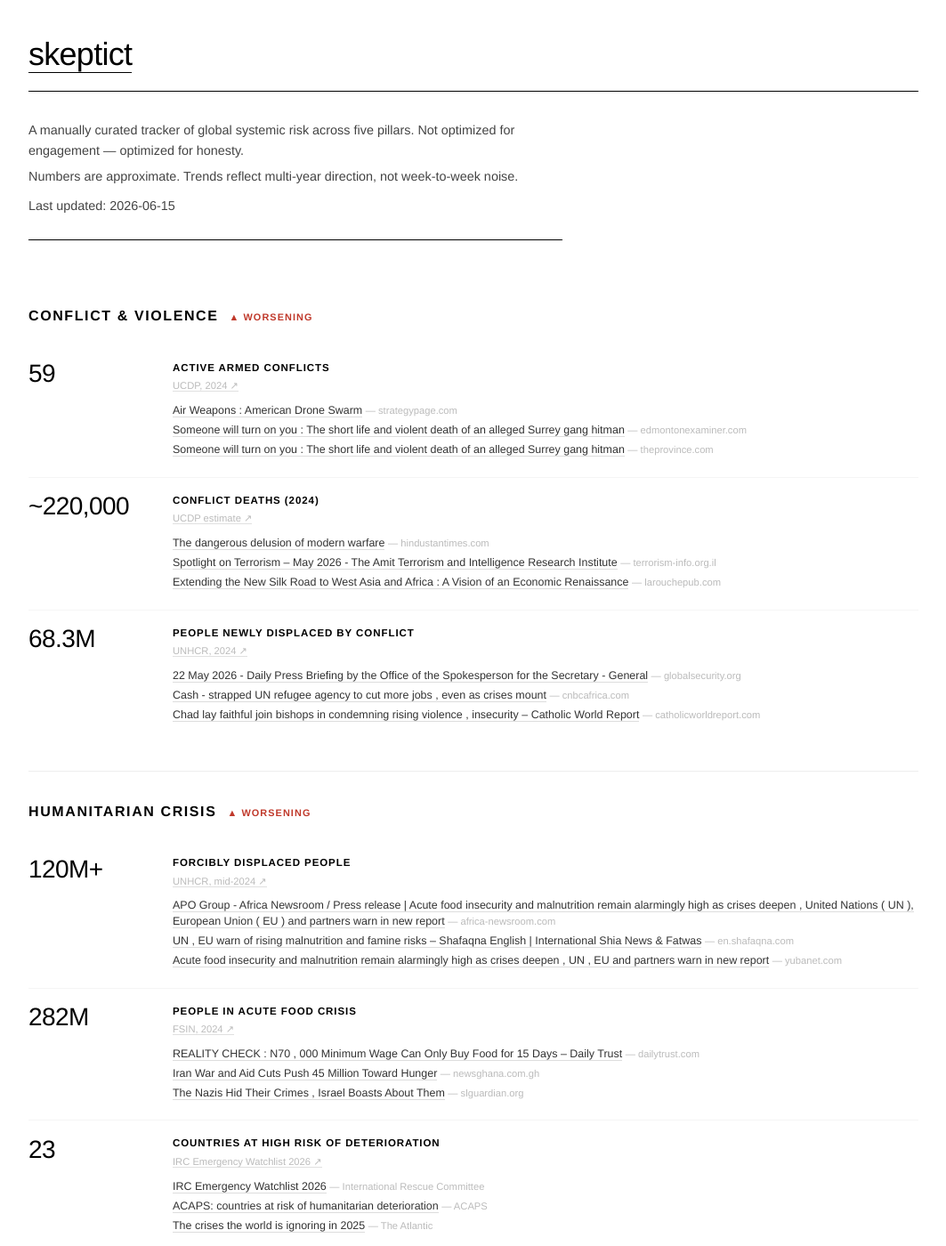
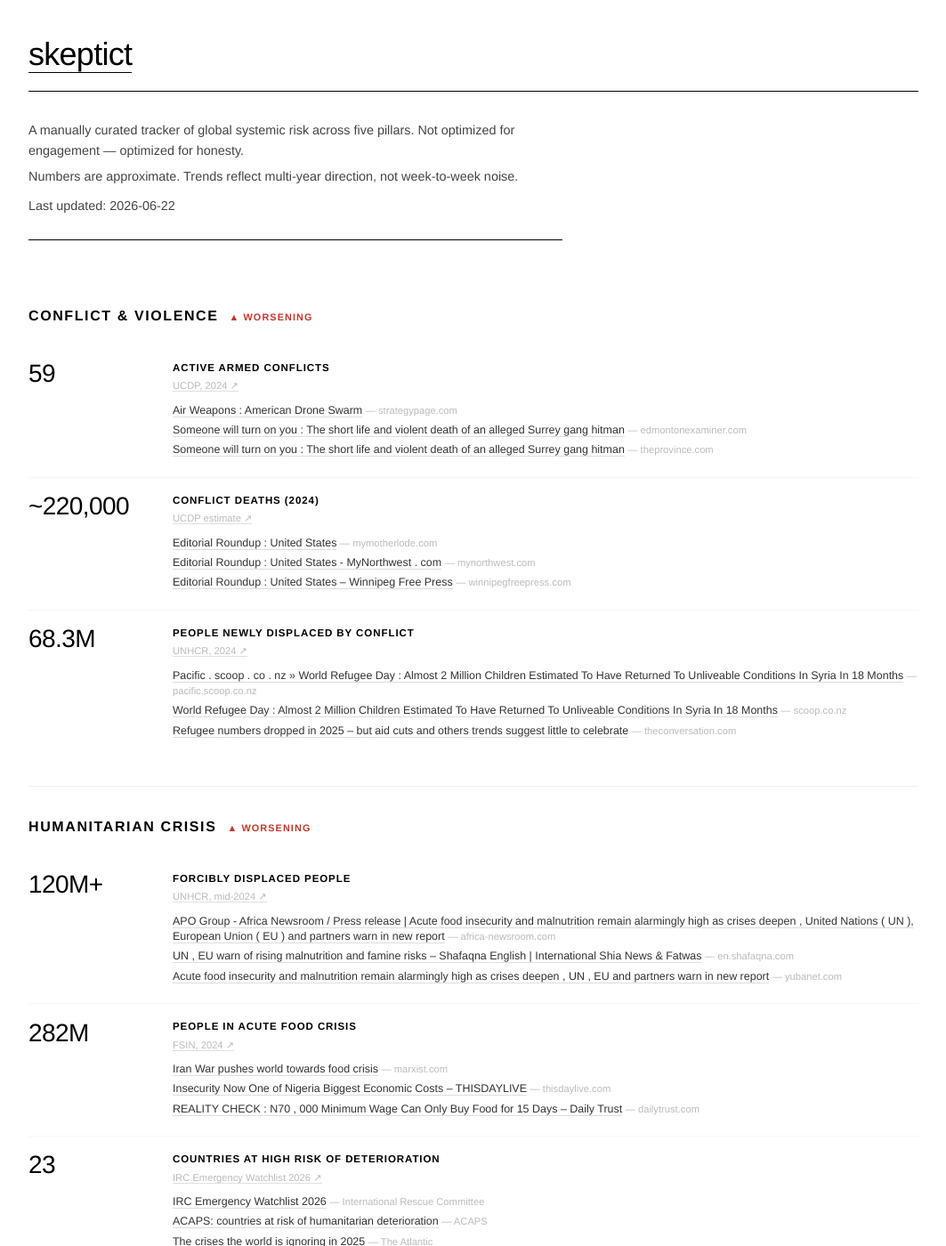
Before and after one commit to skeptict/skeptict.github.io, a Jekyll site: the page built from hellscape/index.html, in a window 1280 px wide and 1400 px high. Shown: the whole window at 89% size, without its empty margins (108-1171 px from the left). Built offline with Jekyll 4.4.1, drawn with Linux system fonts in a browser that asks for light colours; some of the changed text lies outside the part shown.

Commit message:
auto: refresh hellscape articles [2026-06-22]

```diff
--- a/_data/hellscape.yml
+++ b/_data/hellscape.yml
@@ -1,4 +1,4 @@
-last_updated: '2026-06-15'
+last_updated: '2026-06-22'
 pillars:
 - name: Conflict & Violence
   id: conflict
@@ -27,34 +27,33 @@ pillars:
     source_url: https://ucdp.uu.se/
     search_query: conflict deaths battle casualties war 2024
     articles:
-    - title: The dangerous delusion of modern warfare
-      url: https://www.hindustantimes.com/world-news/the-dangerous-delusion-of-modern-warfare-101780745708025.html
-      publication: hindustantimes.com
-    - title: Spotlight on Terrorism – May 2026 - The Amit Terrorism and Intelligence
-        Research Institute
-      url: https://www.terrorism-info.org.il/en/spotlight-on-terrorism-may-2026/
-      publication: terrorism-info.org.il
-    - title: 'Extending the New Silk Road to West Asia and Africa : A Vision of an
-        Economic Renaissance'
-      url: https://larouchepub.com/other/2026/5322-extending_the_new_silk_road_to.html
-      publication: larouchepub.com
+    - title: 'Editorial Roundup : United States'
+      url: https://mymotherlode.com/news/national/10927679/editorial-roundup-united-states-6.html
+      publication: mymotherlode.com
+    - title: 'Editorial Roundup : United States - MyNorthwest . com'
+      url: https://mynorthwest.com/national/editorial-roundup-united-states-47/4248644
+      publication: mynorthwest.com
+    - title: 'Editorial Roundup : United States – Winnipeg Free Press'
+      url: https://www.winnipegfreepress.com/world/2026/06/16/editorial-roundup-united-states-200
+      publication: winnipegfreepress.com
   - label: People newly displaced by conflict
     value: 68.3M
     note: UNHCR, 2024
     source_url: https://www.unhcr.org/global-trends
     search_query: refugees displaced people conflict 2024 UNHCR
     articles:
-    - title: 22 May 2026 - Daily Press Briefing by the Office of the Spokesperson
-        for the Secretary - General
-      url: https://www.globalsecurity.org/military/library/news/2026/05/mil-260522-unbrief01.htm
-      publication: globalsecurity.org
-    - title: Cash - strapped UN refugee agency to cut more jobs , even as crises mount
-      url: https://www.cnbcafrica.com/2026/cash-strapped-un-refugee-agency-to-cut-more-jobs-even-as-crises-mount
-      publication: cnbcafrica.com
-    - title: Chad lay faithful join bishops in condemning rising violence , insecurity
-        – Catholic World Report
-      url: https://www.catholicworldreport.com/2026/05/17/chads-lay-faithful-join-bishops-in-condemning-rising-insecurity/
-      publication: catholicworldreport.com
+    - title: 'Pacific . scoop . co . nz » World Refugee Day : Almost 2 Million Children
+        Estimated To Have Returned To  Unliveable Conditions  In Syria In 18 Months'
+      url: https://pacific.scoop.co.nz/2026/06/world-refugee-day-almost-2-million-children-estimated-to-have-returned-to-unliveable-conditions-in-syria-in-18-months/
+      publication: pacific.scoop.co.nz
+    - title: 'World Refugee Day : Almost 2 Million Children Estimated To Have Returned
+        To  Unliveable Conditions  In Syria In 18 Months'
+      url: https://www.scoop.co.nz/stories/WO2606/S00211/world-refugee-day-almost-2-million-children-estimated-to-have-returned-to-unliveable-conditions-in-syria-in-18-months.htm
+      publication: scoop.co.nz
+    - title: Refugee numbers dropped in 2025 – but aid cuts and others trends suggest
+        little to celebrate
+      url: https://theconversation.com/refugee-numbers-dropped-in-2025-but-aid-cuts-and-others-trends-suggest-little-to-celebrate-284801
+      publication: theconversation.com
 - name: Humanitarian Crisis
   id: humanitarian
   trend: up
@@ -84,16 +83,16 @@ pillars:
     source_url: https://www.fsinplatform.org/grfc2024
     search_query: food crisis hunger acute famine 2024 2025
     articles:
+    - title: Iran War pushes world towards food crisis
+      url: https://marxist.com/iran-war-pushes-world-towards-food-crisis.htm
+      publication: marxist.com
+    - title: Insecurity Now One of Nigeria Biggest Economic Costs – THISDAYLIVE
+      url: https://www.thisdaylive.com/2026/06/17/insecurity-now-one-of-nigerias-biggest-economic-costs/
+      publication: thisdaylive.com
     - title: 'REALITY CHECK : N70 , 000 Minimum Wage Can Only Buy Food for 15 Days
         – Daily Trust'
       url: https://dailytrust.com/reality-check-n70000-minimum-wage-can-only-buy-food-for-15-days/
       publication: dailytrust.com
-    - title: Iran War and Aid Cuts Push 45 Million Toward Hunger
-      url: https://www.newsghana.com.gh/iran-war-and-aid-cuts-push-45-million-toward-hunger/
-      publication: newsghana.com.gh
-    - title: The Nazis Hid Their Crimes , Israel Boasts About Them
-      url: https://slguardian.org/the-nazis-hid-their-crimes-israel-boasts-about-them/
-      publication: slguardian.org
   - label: Countries at high risk of deterioration
     value: '23'
     note: IRC Emergency Watchlist 2026
@@ -180,17 +179,15 @@ pillars:
     source_url: https://www.accessnow.org/keepiton/
     search_query: internet shutdown blackout government censorship 2024 2025
     articles:
-    - title: Does a  Great Firewall  loom ? Why Russians are buying up walkie - talkies
-        and road maps
-      url: https://www.sbs.com.au/news/article/moscow-internet-shutdown-russia-test-censorship/69rjp4wai
-      publication: sbs.com.au
-    - title: Governments pull the plug on dissent from Iran to Uganda . Citizens fight
-        to stay online .
-      url: https://www.csmonitor.com/World/2026/0219/iran-starlink-protests-speech
-      publication: csmonitor.com
-    - title: 'Internet shutdowns in Africa : A human rights and democratic crisis'
-      url: https://netzpolitik.org/2026/internet-shutdowns-in-africa-a-human-rights-and-democratic-crisis/
-      publication: netzpolitik.org
+    - title: Iran internet shutdown crushes businesses in battered economy
+      url: https://www.dailybulletin.com/2026/05/01/iran-internet-shutdown-economy/
+      publication: dailybulletin.com
+    - title: Iran internet shutdown crushes businesses in battered economy
+      url: https://www.presstelegram.com/2026/05/01/iran-internet-shutdown-economy/
+      publication: presstelegram.com
+    - title: Iran internet shutdown crushes businesses in battered economy
+      url: https://www.redlandsdailyfacts.com/2026/05/01/iran-internet-shutdown-economy/
+      publication: redlandsdailyfacts.com
   - label: Countries under emergency law
     value: ~60
     note: ACAPS
```
